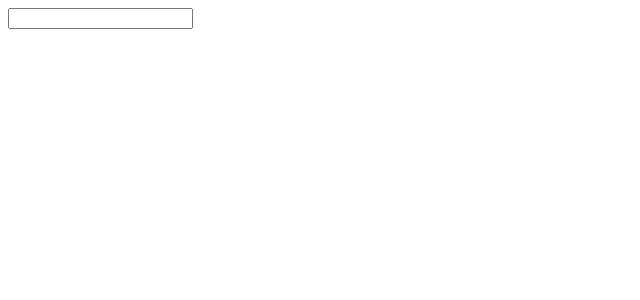
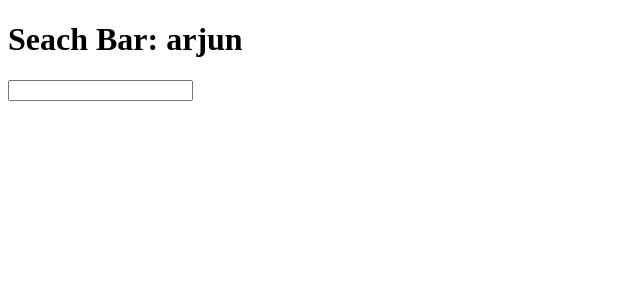
Before and after one commit to arjunnrana/reactjs-image-search-app, a React (Create React App) app: page / in a window 1280 px wide. Shown: the top 300 px of the page, without its empty margins (0-640 px from the left). Built offline with nearby package versions, Linux system fonts and the light colour scheme.

Commit message:
searchbar arjun

```diff
--- a/src/components/SearchBar.js
+++ b/src/components/SearchBar.js
@@ -14,6 +14,7 @@ function SearchBar({ onSubmit }) {
 
   return (
     <div>
+      <h1>Seach Bar: arjun</h1>
       <form onSubmit={handleFormSubmit}>
         <input value={term} onChange={handleChange} />
       </form>
```
